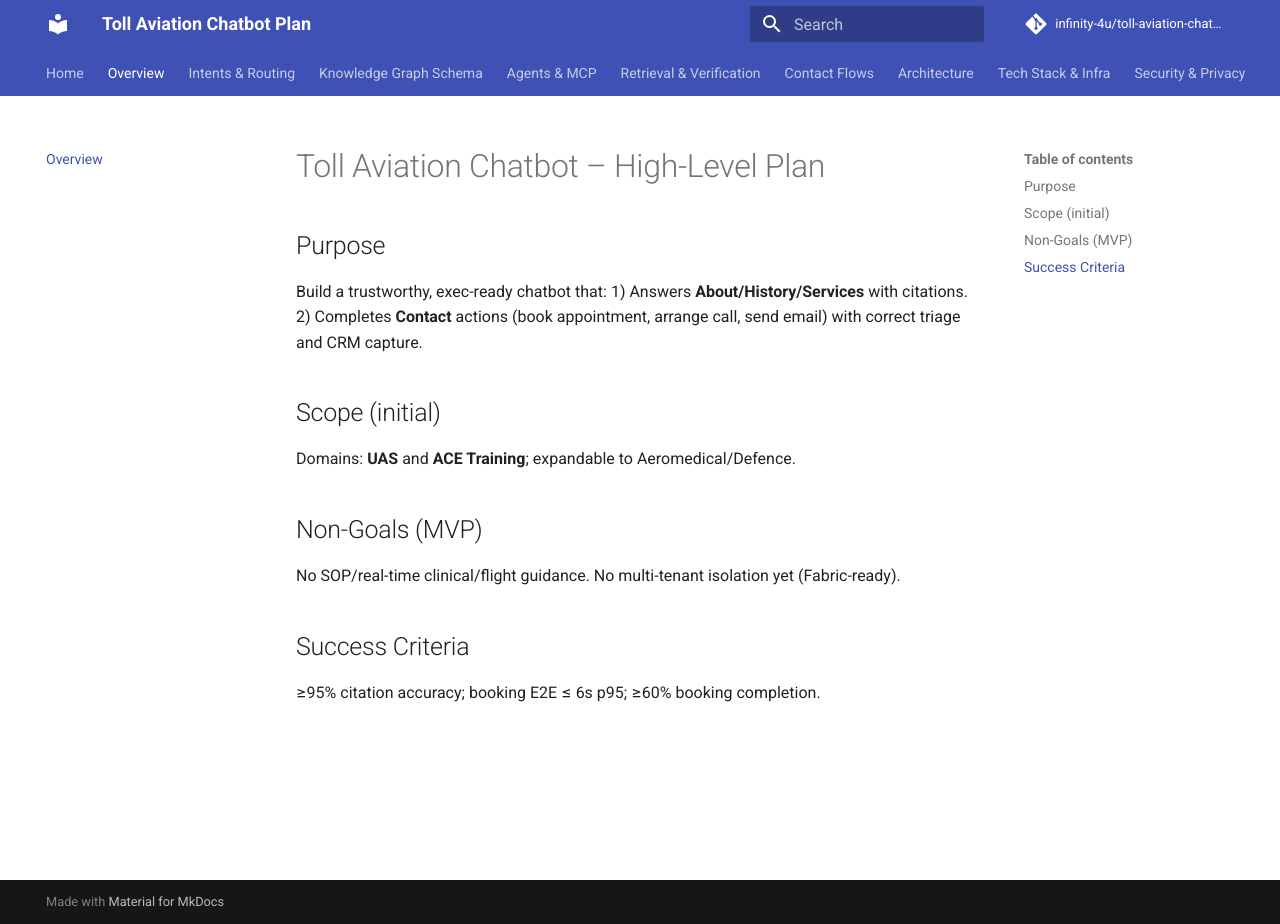
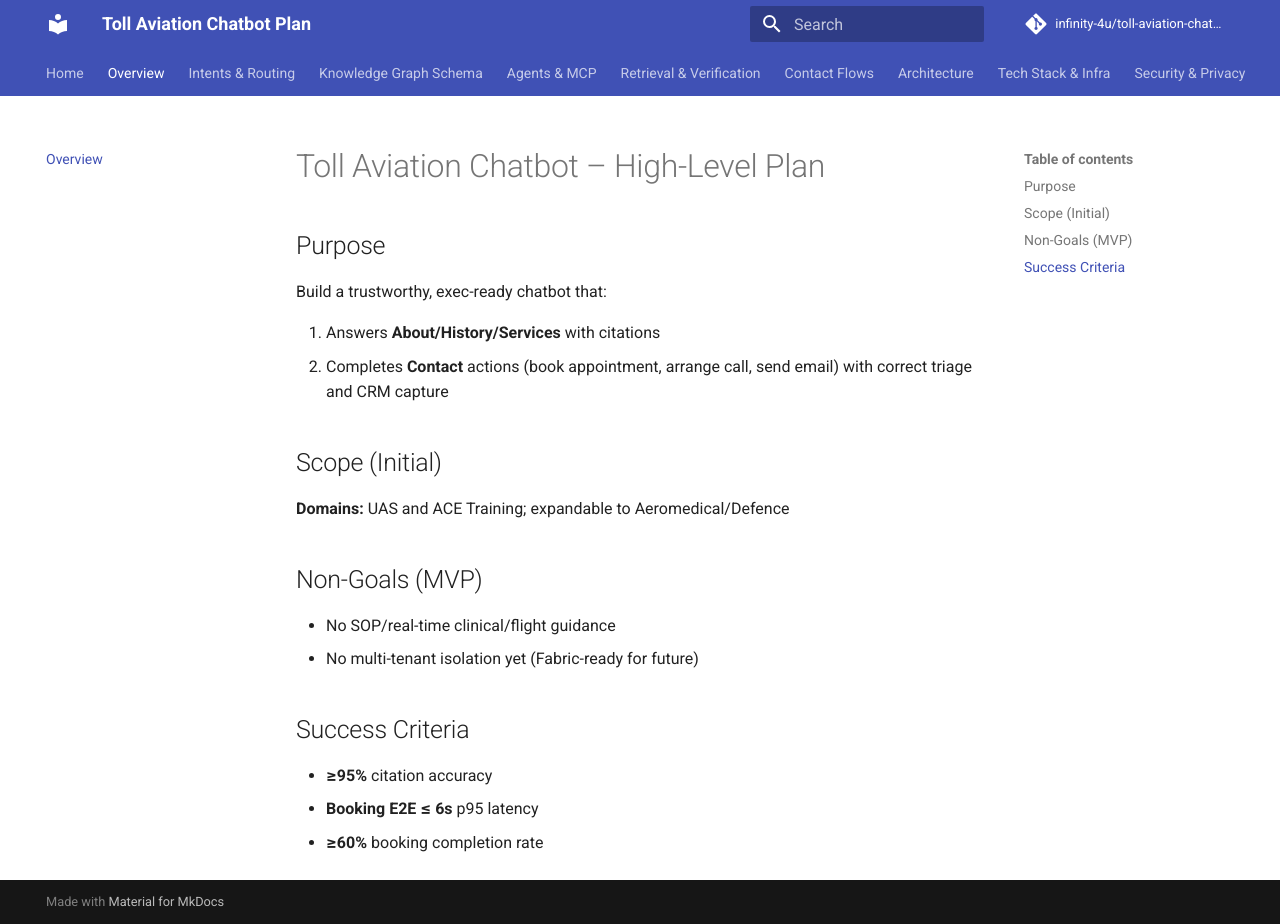
Before and after one commit to infinity-4u/toll-aviation-chatbot-plan, an MkDocs documentation site: the page built from docs/00-overview/README.md, in a window 1280 px wide and 924 px high. Built offline with MkDocs 1.6.1 and Material for MkDocs 9.7.7, drawn with Linux system fonts in a browser that asks for light colours; comment, search, counter and statistics services are not loaded.

Commit message:
Update README.md

```diff
--- a/docs/00-overview/README.md
+++ b/docs/00-overview/README.md
@@ -1,15 +1,23 @@
 # Toll Aviation Chatbot – High-Level Plan
 
 ## Purpose
+
 Build a trustworthy, exec-ready chatbot that:
-1) Answers **About/History/Services** with citations.
-2) Completes **Contact** actions (book appointment, arrange call, send email) with correct triage and CRM capture.
 
-## Scope (initial)
-Domains: **UAS** and **ACE Training**; expandable to Aeromedical/Defence.
+1. Answers **About/History/Services** with citations
+2. Completes **Contact** actions (book appointment, arrange call, send email) with correct triage and CRM capture
+
+## Scope (Initial)
+
+**Domains:** UAS and ACE Training; expandable to Aeromedical/Defence
 
 ## Non-Goals (MVP)
-No SOP/real-time clinical/flight guidance. No multi-tenant isolation yet (Fabric-ready).
+
+- No SOP/real-time clinical/flight guidance
+- No multi-tenant isolation yet (Fabric-ready for future)
 
 ## Success Criteria
-≥95% citation accuracy; booking E2E ≤ 6s p95; ≥60% booking completion.
+
+- **≥95%** citation accuracy
+- **Booking E2E ≤ 6s** p95 latency
+- **≥60%** booking completion rate
```
